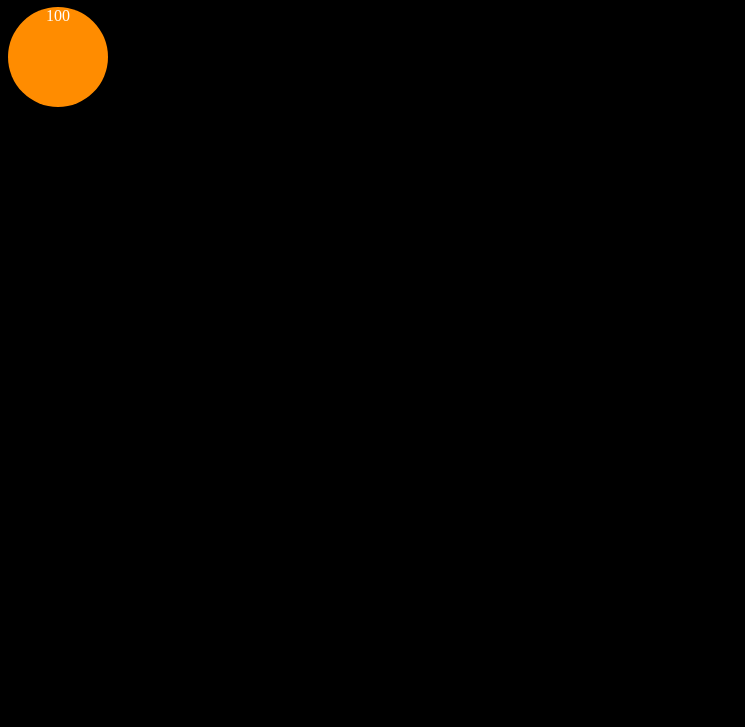
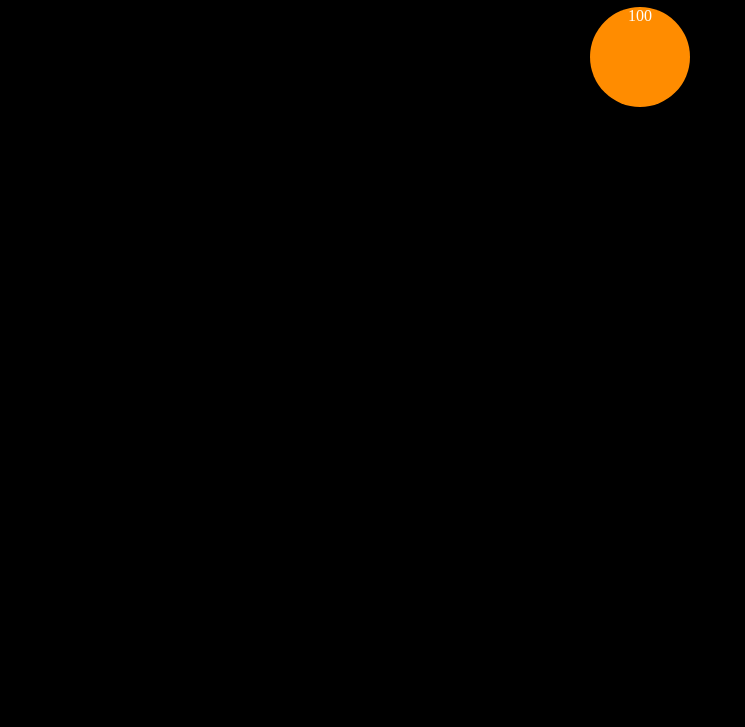
Before and after one commit to samsam1309/Day18--Git-Basics-Exercise, a plain HTML site: page index.html in a window 1280 px wide. Shown: the part 73-800 px from the top of the page, without its empty margins (0-745 px from the left). Drawn offline with Linux system fonts and the light colour scheme.

Commit message:
Center the ball

```diff
--- a/index.html
+++ b/index.html
@@ -8,7 +8,7 @@
 </head>
 <body>
     <h1>The Ball Game</h1>
-    <div onclick="onBallClick()" class="ball">100</div>
+    <div onclick="onBallClick(this)" class="ball">100</div>
 
 <script src="js/main.js"></script>
 </body>
--- a/js/main.js
+++ b/js/main.js
@@ -1,6 +1,6 @@
 "use strict"
 
 
-function onBallClick() {
+function onBallClick(elBtn) {
     console.log("HELLO!")
 }
--- a/style.css
+++ b/style.css
@@ -9,4 +9,5 @@ div {
     border-radius: 50%;
     background-color: rgb(255, 140, 0);
     text-align: center;
+    margin: auto;
 }
```
